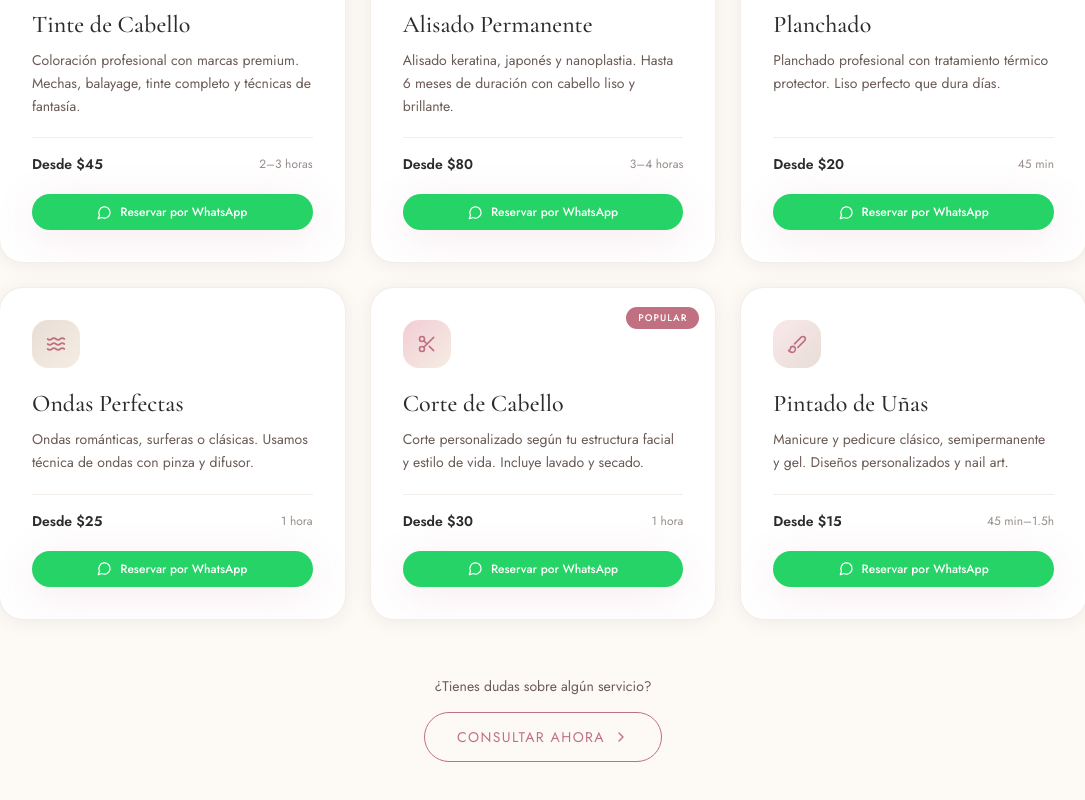
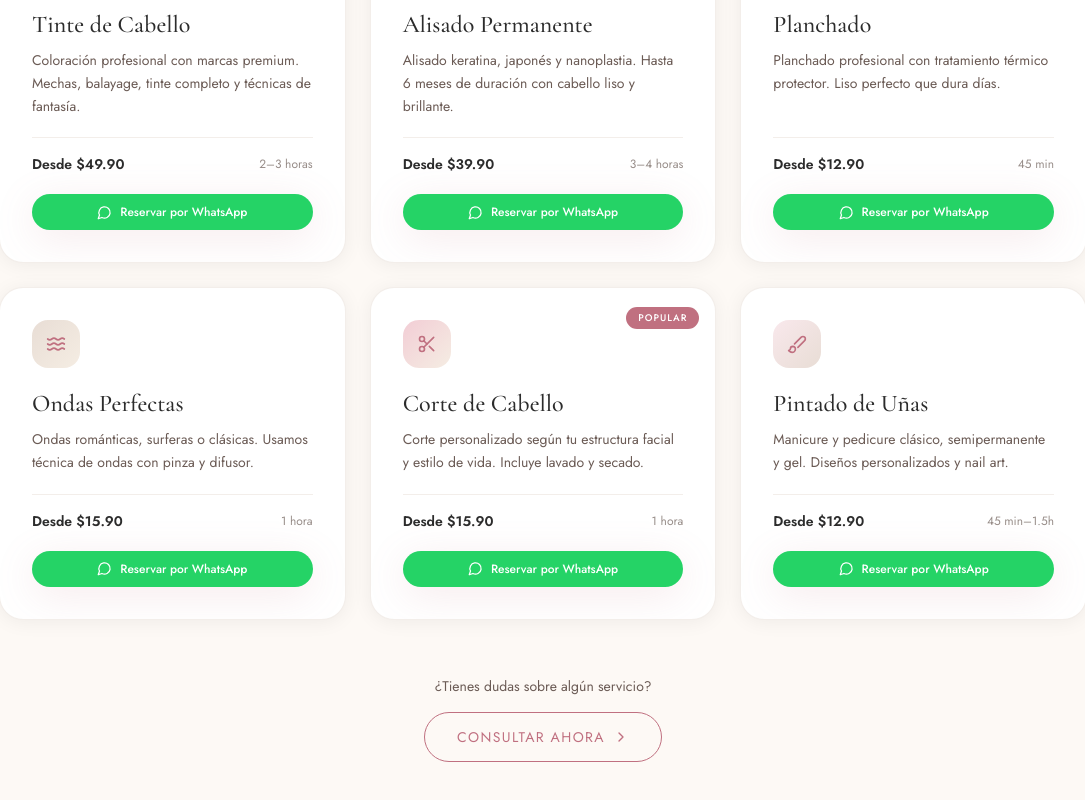
Before and after one commit to RafaelJared/beauty-salon, a Next.js app: page / in a window 1280 px wide. Shown: the part 1348-2148 px from the top of the page, without its empty margins (97-1182 px from the left). Built offline with nearby package versions, Linux system fonts and the light colour scheme; no server answers.

Commit message:
Actualizar precios de servicios

```diff
--- a/components/sections/Services.tsx
+++ b/components/sections/Services.tsx
@@ -8,7 +8,7 @@ import {
   MessageCircle, ChevronRight,
 } from "lucide-react";
 
-const WA_NUMBER = process.env.NEXT_PUBLIC_WHATSAPP_NUMBER ?? "50300000000";
+const WA_NUMBER = process.env.NEXT_PUBLIC_WHATSAPP_NUMBER ?? "50369741855";
 
 const services = [
   {
@@ -17,7 +17,7 @@ const services = [
     name: "Tinte de Cabello",
     description:
       "Coloración profesional con marcas premium. Mechas, balayage, tinte completo y técnicas de fantasía.",
-    price: "Desde $45",
+    price: "Desde $49.90",
     duration: "2–3 horas",
     popular: true,
     color: "from-petal to-blush",
@@ -28,7 +28,7 @@ const services = [
     name: "Alisado Permanente",
     description:
       "Alisado keratina, japonés y nanoplastia. Hasta 6 meses de duración con cabello liso y brillante.",
-    price: "Desde $80",
+    price: "Desde $39.90",
     duration: "3–4 horas",
     popular: false,
     color: "from-champagne to-nude",
@@ -39,7 +39,7 @@ const services = [
     name: "Planchado",
     description:
       "Planchado profesional con tratamiento térmico protector. Liso perfecto que dura días.",
-    price: "Desde $20",
+    price: "Desde $12.90",
     duration: "45 min",
     popular: false,
     color: "from-blush to-petal",
@@ -50,7 +50,7 @@ const services = [
     name: "Ondas Perfectas",
     description:
       "Ondas románticas, surferas o clásicas. Usamos técnica de ondas con pinza y difusor.",
-    price: "Desde $25",
+    price: "Desde $15.90",
     duration: "1 hora",
     popular: false,
     color: "from-nude to-champagne",
@@ -61,7 +61,7 @@ const services = [
     name: "Corte de Cabello",
     description:
       "Corte personalizado según tu estructura facial y estilo de vida. Incluye lavado y secado.",
-    price: "Desde $30",
+    price: "Desde $15.90",
     duration: "1 hora",
     popular: true,
     color: "from-petal to-champagne",
@@ -72,7 +72,7 @@ const services = [
     name: "Pintado de Uñas",
     description:
       "Manicure y pedicure clásico, semipermanente y gel. Diseños personalizados y nail art.",
-    price: "Desde $15",
+    price: "Desde $12.90",
     duration: "45 min–1.5h",
     popular: false,
     color: "from-blush to-nude",
@@ -105,7 +105,6 @@ function ServiceCard({ service, index }: { service: typeof services[0]; index: n
         </div>
       )}
 
-      {/* Icon */}
       <div className={`w-12 h-12 rounded-2xl bg-gradient-to-br ${service.color} flex items-center justify-center mb-5 group-hover:scale-110 transition-transform duration-300`}>
         <Icon size={20} className="text-mauve" />
       </div>
@@ -143,7 +142,6 @@ export default function Services() {
     <section id="servicios" className="py-24 lg:py-32 bg-cream">
       <div className="section-padding max-w-7xl mx-auto">
 
-        {/* Header */}
         <div ref={headRef} className="text-center mb-16">
           <motion.div
             initial={{ opacity: 0, y: 20 }}
@@ -176,14 +174,12 @@ export default function Services() {
           </motion.p>
         </div>
 
-        {/* Grid */}
         <div className="grid grid-cols-1 sm:grid-cols-2 lg:grid-cols-3 gap-6">
           {services.map((s, i) => (
             <ServiceCard key={s.id} service={s} index={i} />
           ))}
         </div>
 
-        {/* Bottom CTA */}
         <motion.div
           initial={{ opacity: 0, y: 20 }}
           whileInView={{ opacity: 1, y: 0 }}
```
